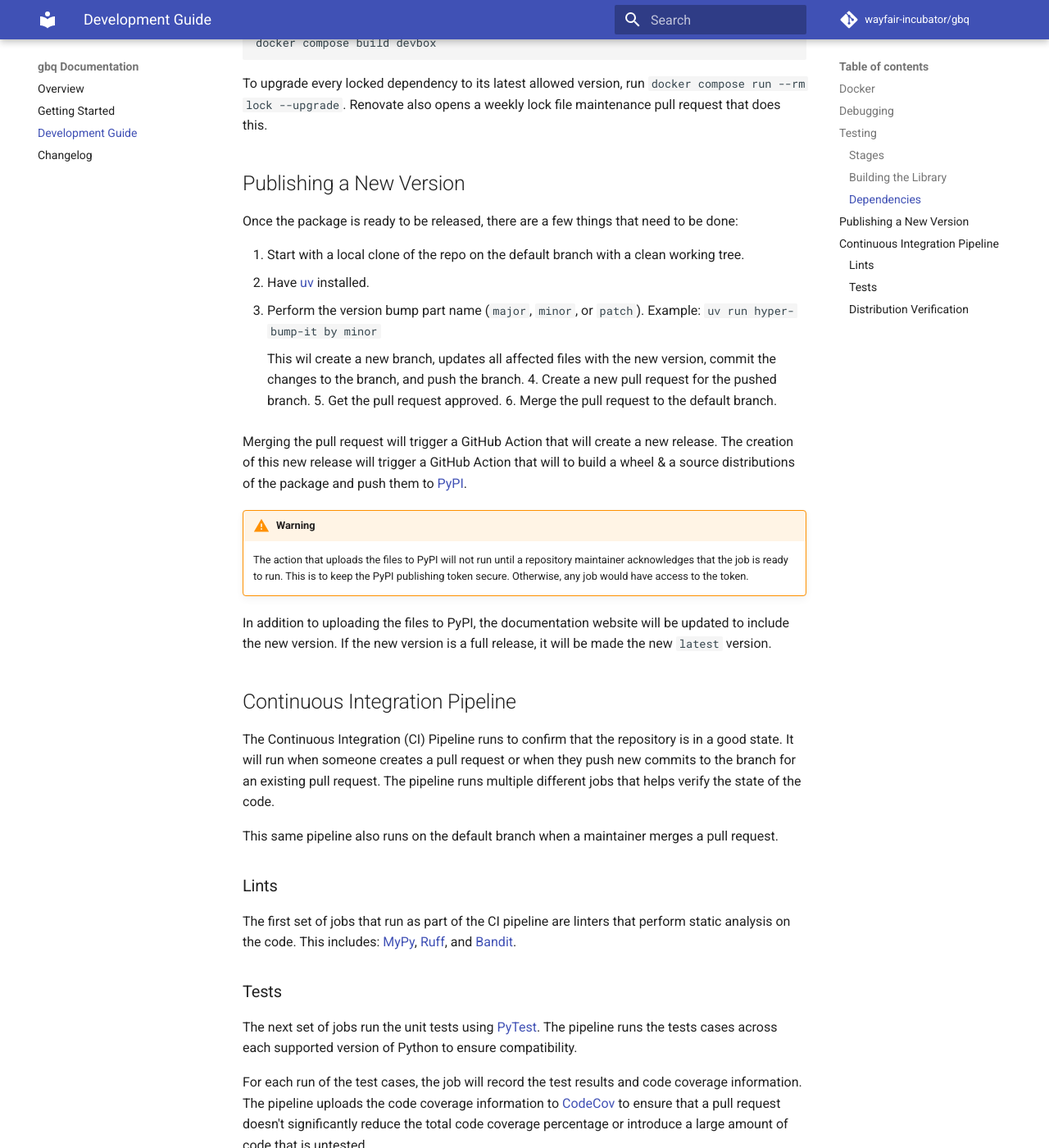
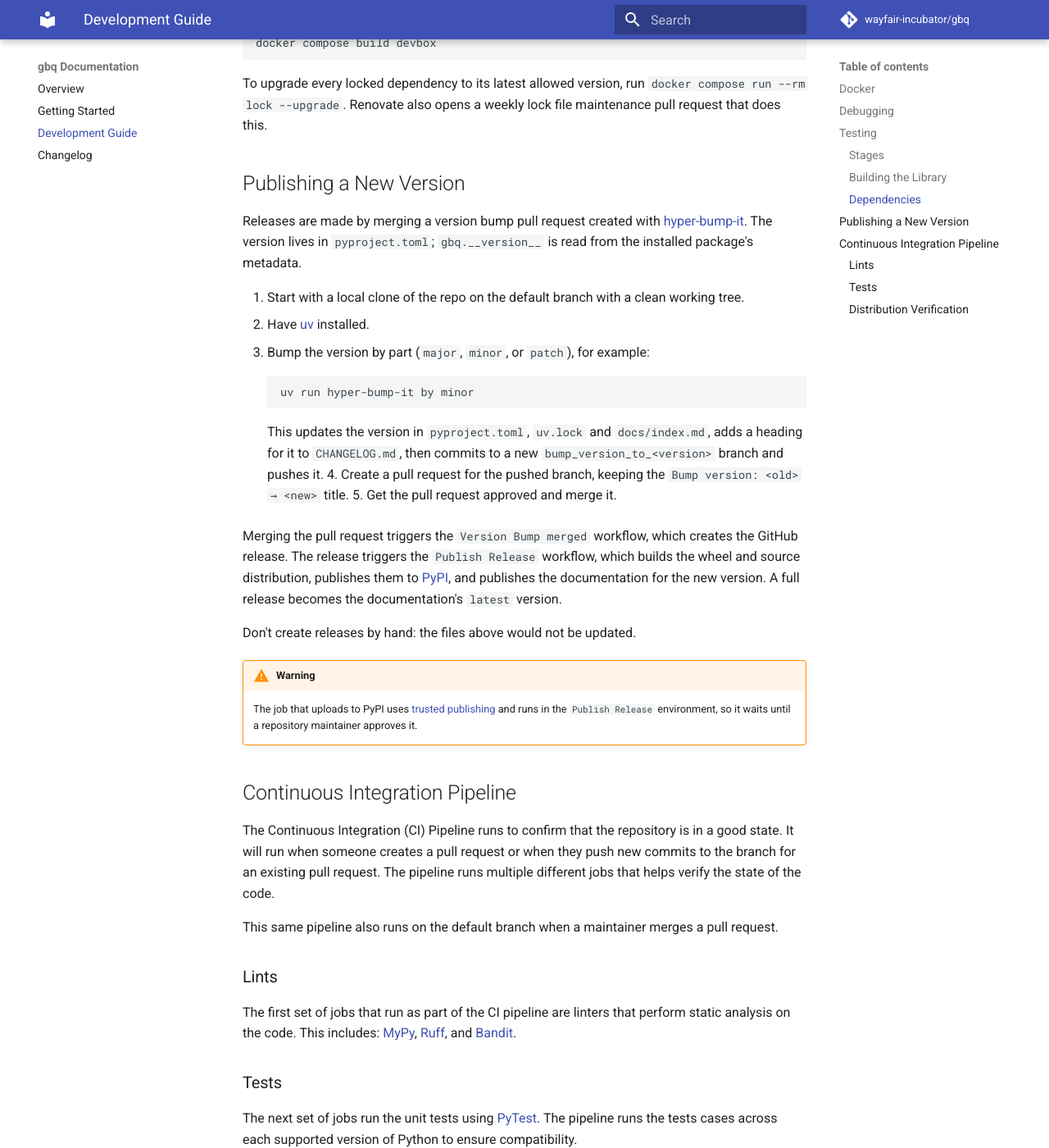
Before and after one commit to wayfair-incubator/gbq, an MkDocs documentation site: the page built from docs/development-guide.md, in a window 1280 px wide and 1400 px high, scrolled down 2346 px. Shown: the whole window at 82% size. Built offline with MkDocs 1.6.1 and Material for MkDocs 9.7.7, drawn with Linux system fonts in a browser that asks for light colours; comment, search, counter and statistics services are not loaded; the version menu is left out.

Commit message:
chore: one release flow and a single source for the version (#657)

````diff
--- a/docs/development-guide.md
+++ b/docs/development-guide.md
@@ -99,29 +99,32 @@ Renovate also opens a weekly lock file maintenance pull request that does this.
 
 ## Publishing a New Version
 
-Once the package is ready to be released, there are a few things that need to be done:
+Releases are made by merging a version bump pull request created with [hyper-bump-it][hyper-bump-it]. The version
+lives in `pyproject.toml`; `gbq.__version__` is read from the installed package's metadata.
 
 1. Start with a local clone of the repo on the default branch with a clean working tree.
 2. Have [uv][uv-docs] installed.
-3. Perform the version bump part name (`major`, `minor`, or `patch`).
-    Example: `uv run hyper-bump-it by minor`
+3. Bump the version by part (`major`, `minor`, or `patch`), for example:
 
-    This wil create a new branch, updates all affected files with the new version, commit the changes to the branch, and
-    push the branch.
-4. Create a new pull request for the pushed branch.
-5. Get the pull request approved.
-6. Merge the pull request to the default branch.
+    ```bash
+    uv run hyper-bump-it by minor
+    ```
 
-Merging the pull request will trigger a GitHub Action that will create a new release. The creation of this new
-release will trigger a GitHub Action that will to build a wheel & a source distributions of the package and push them to
-[PyPI][pypi].
+    This updates the version in `pyproject.toml`, `uv.lock` and `docs/index.md`, adds a heading for it to
+    `CHANGELOG.md`, then commits to a new `bump_version_to_<version>` branch and pushes it.
+4. Create a pull request for the pushed branch, keeping the `Bump version: <old> → <new>` title.
+5. Get the pull request approved and merge it.
+
+Merging the pull request triggers the `Version Bump merged` workflow, which creates the GitHub release. The release
+triggers the `Publish Release` workflow, which builds the wheel and source distribution, publishes them to
+[PyPI][pypi], and publishes the documentation for the new version. A full release becomes the documentation's
+`latest` version.
+
+Don't create releases by hand: the files above would not be updated.
 
 !!! warning
-    The action that uploads the files to PyPI will not run until a repository maintainer acknowledges that the job is
-    ready to run. This is to keep the PyPI publishing token secure. Otherwise, any job would have access to the token.
-
-In addition to uploading the files to PyPI, the documentation website will be updated to include the new version. If the
-new version is a full release, it will be made the new `latest` version.
+    The job that uploads to PyPI uses [trusted publishing][trusted-publishing] and runs in the `Publish Release`
+    environment, so it waits until a repository maintainer approves it.
 
 ## Continuous Integration Pipeline
 
@@ -167,3 +170,5 @@ The pipeline runs the tests cases across each supported version of Python to ens
 [hatchling]: https://hatch.pypa.io/latest/
 [pypi]: https://pypi.org/project/gbq/
 [codecov]: https://about.codecov.io/
+[hyper-bump-it]: https://github.com/plannigan/hyper-bump-it
+[trusted-publishing]: https://docs.pypi.org/trusted-publishers/
--- a/pyproject.toml
+++ b/pyproject.toml
@@ -136,9 +136,6 @@ search_format_pattern = """name = "gbq"
 version = "{version}\""""
 
 [[tool.hyper-bump-it.files]]
-file_glob = "gbq/__init__.py"
-
-[[tool.hyper-bump-it.files]]
 file_glob = "docs/index.md"
 search_format_pattern = "GBQ - {version}"
 
````
Also changed, not shown: CHANGELOG.md (+5 -0 lines), gbq/__init__.py (+8 -1 lines), 2 other files.
